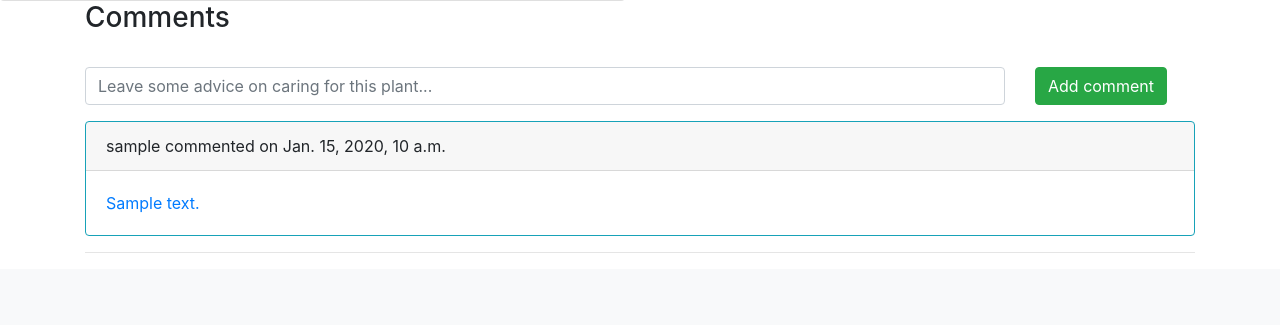
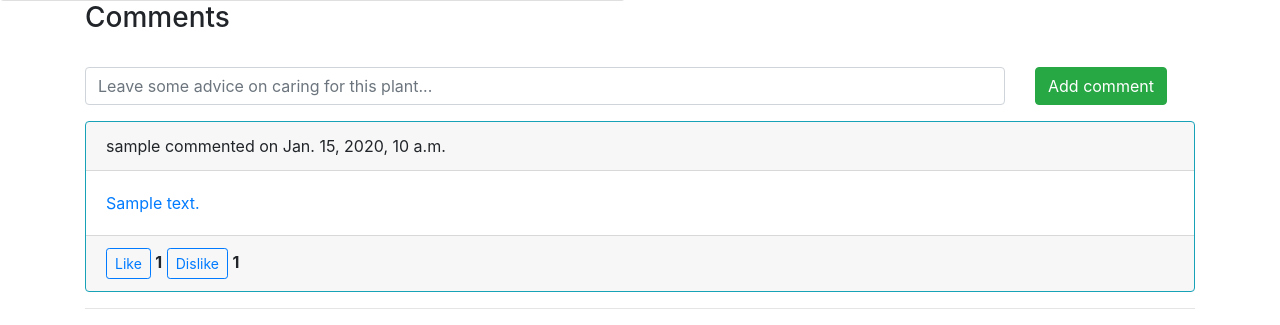
Before and after one commit to sdmmck/plantmate, a Django app: a page that uses templates/plantmate/plant.html in a window 1280 px wide. Shown: the part 895-1220 px from the top of the page. Before the commit the page ends 1148 px from the top, so only its background shows below. Run offline with Django 3.2, Linux system fonts and the light colour scheme; a user stored in the database is signed in; tables that the repository leaves empty hold one stand-in row (values such as "Sample post"); grey boxes marked "Sample" are stand-in pictures; some libraries are stand-ins or nearby versions.

Commit message:
like and dislike comment functionality, can only like one comment and there is a number bug but otherwise functioning

```diff
--- a/plantmateApp/forms.py
+++ b/plantmateApp/forms.py
@@ -96,6 +96,10 @@ class WishlistPlantForm(forms.ModelForm):
 class CommentForm(forms.ModelForm):
     plant_slug = forms.HiddenInput()
     body = forms.Textarea()
+    likes = forms.HiddenInput()
+    dislikes = forms.HiddenInput()
+
+
     class Meta:
         model = Comment
         fields = ('plant_slug', 'body')
--- a/plantmateApp/models.py
+++ b/plantmateApp/models.py
@@ -123,6 +123,8 @@ class Comment(models.Model):
     body = models.TextField(unique=False, default=" ")
     created_date = models.DateTimeField(default=timezone.now)
     approved_comment = models.BooleanField(default=True)
+    likes = models.IntegerField(default=0)
+    dislikes = models.IntegerField(default=0)
 
     def approve(self):
         self.approved_comment = True
--- a/plantmateApp/urls.py
+++ b/plantmateApp/urls.py
@@ -28,4 +28,6 @@ urlpatterns = [
     url(r'^quiz/your-plantmate/', views.your_plantmate, name='your_plantmate'),
     url(r'^myaccount/add_profile_image/$', views.add_profile_image, name='add_profile_image'),
     url(r'^plants-as-list/$', views.plants_as_list, name='plants_as_list'),
+    url(r'^like_comment/', views.like_comment, name='like_comment'),
+    url(r'dislike_comment/', views.like_comment, name='dislike_comment'),
 ]
--- a/plantmateApp/views.py
+++ b/plantmateApp/views.py
@@ -117,6 +117,36 @@ def add_comment(request):
     template = 'plantmate/add-comment.html'
     context_dict = {'form': form}
     return render(request, template, context=context_dict)
+
+
+@login_required
+def like_comment(request):
+    com_id = None
+    if request.method == 'GET':
+        com_id = request.GET['comment_id']
+    likes = 0
+    if com_id:
+        com = Comment.objects.get(id=int(com_id))
+        if com:
+            likes = com.likes + 1
+            com.likes = likes
+            com.save()
+    return HttpResponse(likes)
+
+
+@login_required
+def dislike_comment(request):
+    com_id = None
+    if request.method == 'GET':
+        com_id = request.GET['comment_id']
+    dislikes = 0
+    if com_id:
+        com = Comment.objects.get(id=int(com_id))
+        if com:
+            dislikes = com.dislikes + 1
+            com.dislikes = dislikes
+            com.save()
+    return HttpResponse(dislikes)
 
 
 @login_required
--- a/templates/plantmate/plant.html
+++ b/templates/plantmate/plant.html
@@ -143,6 +143,16 @@
                             {{ comment.body }}
                         </p>
                     </div>
+                    <div class="card-footer">
+                            <button id="like_button" data-likecomid="{{ comment.id }}"
+                                    class="btn btn-outline-primary btn-sm" type="button">
+                                Like
+                            </button> <strong id="like_count">{{ comment.likes }}</strong>
+                            <button id="dislike_button" data-discomid="{{ comment.id }}"
+                                    class="btn btn-outline-primary btn-sm" type="button">
+                                Dislike
+                            </button> <strong id="dislike_count">{{ comment.dislikes }}</strong>
+                    </div>
                 </div>
                 <hr>
             {% empty %}
@@ -154,6 +164,34 @@
         No plant with this name has been added yet.
     {% endif %}
 </div>
+    <!----AJAX FUNCTIONALITY FOR LIKING/DISLIKING COMMENTS--->
+    <script src="{% static '/javascript/jquery.min.js' %}"></script>
+    <script rel="javascript" type="text/javascript">
+    $(document).ready(function() {
+        $('#like_button').click(function(){
+            var comid;
+            comid = $(this).attr("data-likecomid");
+            console.log(comid);
+            $.get("{% url 'like_comment' %}", {comment_id: comid}, function(data) {
+                    console.log("in get function");
+                    $('#like_count').html(data);
+                    console.log("html data");
+                });
+        });
+        $('#dislike_button').click(function(){
+            var comid;
+            comid = $(this).attr("data-discomid");
+            console.log(comid);
+            $.get("{% url 'dislike_comment' %}", {comment_id: comid}, function(data){
+                console.log("in get function");
+                $('#dislike_count').html(data);
+                console.log("printed html data");
+            });
+        });
+    });
+</script>
+
+{% endblock %}
 
 <script>
     if (plantIsInWishlist) {
@@ -167,5 +205,3 @@
         document.getElementById("saved_button").style.display = "block";
     }
 </script>
-
-{% endblock %}
```
